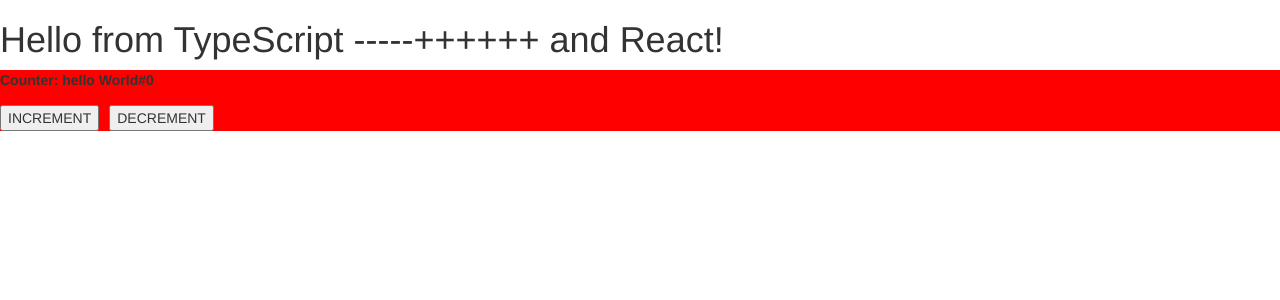
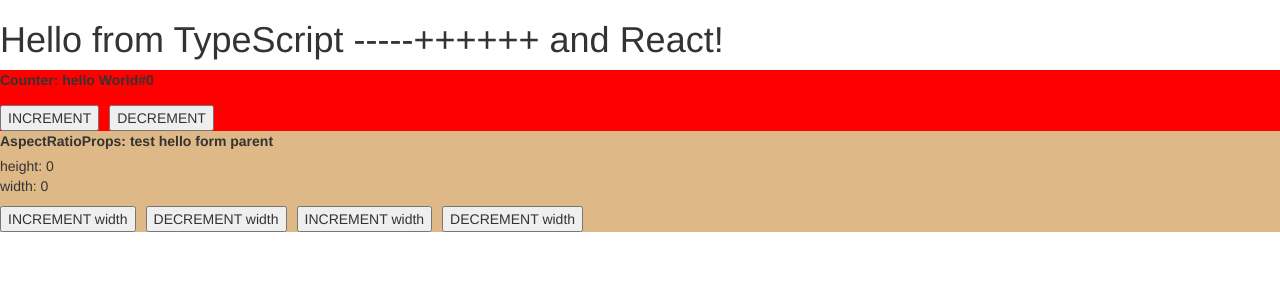
Before and after one commit to Yaduo/Time_Machine, a React app: page / in a window 1280 px wide. Shown: the top 300 px of the page. Built offline with nearby package versions, Linux system fonts and the light colour scheme.

Commit message:
- refactor - add AspectRatio component

```diff
--- a/src/Store.tsx
+++ b/src/Store.tsx
@@ -1,19 +1,35 @@
 
 import { createStore } from 'redux'
-import counterReducer from './components/Counter/CounterReducer'
+import { counterReducer }  from './components/Counter/CounterReducer'
+import { aspectRatioReducer, AspectRatioState } from './components/aspectRatio/AspectRatioReducer'
 
-class AppStore {
-    counter = 0
-}
+/*
+ * General App State stucture in the Reducx Store
+ */
+class AppState {
 
-function combineReducers(state = new AppStore(), action: any) {
-    return {
-        counter: counterReducer(state.counter, action),
-        ggg: {ddd: "asdgasdg", d:"asdgasdge sag"},
-        ddd: {p :0,a:2}
+    counter: number;
+    aspectRatio: AspectRatioState;
+
+    constructor() {
+        this.counter = 0
+        this.aspectRatio = new AspectRatioState()
     }
 }
 
-let store = createStore(combineReducers)
+/*
+ *  combine Reducers:
+ *    - CounterReducer, AspectRatioReducer
+ *    - return AppState
+ */
+function combineReducers(state = new AppState(), action: any): AppState {
+    return {
+        counter: counterReducer(state.counter, action),
+        aspectRatio: aspectRatioReducer(state.aspectRatio, action)
+    }
+}
 
-export default store;
+/**
+ * create store and initialize state by reducers
+ */
+export default createStore(combineReducers);
--- a/src/app.tsx
+++ b/src/app.tsx
@@ -9,11 +9,16 @@
 import { Hello } from "./components/Hello";
 import { Counter } from "./components/Counter/Counter";
 
+import { AspectRatio } from "./components/aspectRatio/AspectRatio"
+
 ReactDOM.render(
     <div>
         <Hello compiler="TypeScript -----++++++ " framework="React" />
         <Provider store={store}>
-            <Counter framework='World' label ='hello' />
+            <div>
+                <Counter framework='World' label ='hello' />
+                <AspectRatio helloFromParentCompoment='hello form parent' label ='test' />
+            </div>
         </Provider>
     </div>,
     document.getElementById("example")
--- /dev/null
+++ b/src/components/aspectRatio/AspectRatio.tsx
@@ -0,0 +1,87 @@
+import './AspectRatioStyle.less';
+import * as React from 'react';
+import { connect } from 'react-redux';
+import { AspectRatioAction } from "./AspectRatioActions";
+import { AspectRatioState } from './AspectRatioReducer'
+//import { Counter } from '../counter/Counter'
+
+/**
+ * the current Component State (not store state) definition
+*/
+interface States {}
+
+/**
+ * the htmlAttributes in Component Porps
+*/
+interface ContextProps {
+  helloFromParentCompoment: string,
+  label: string
+}
+
+/**
+ * the Store state (sub-state) connnected by using Component Porps
+*/
+interface ConnectedState {
+  aspectRatio: AspectRatioState
+}
+const mapStateToProps = (state: ConnectedState) => state;
+
+/**
+ * the Porps which will be used in Component to defind the Dispatches
+*/
+interface ConnectedDispatch {
+  incrHeight: () => void
+  decrHeight: () => void
+  decrWidth: () => void
+  incrWidth: () => void
+}
+const mapDispatchToProps = (dispatch: any) => ({
+    incrHeight: () => {
+        dispatch(AspectRatioAction.incrHeight(1));
+    },
+    decrHeight: () => {
+        dispatch(AspectRatioAction.decrHeight(1));
+    },
+    decrWidth: () => {
+        dispatch(AspectRatioAction.decrWidth(1));
+    },
+    incrWidth: () => {
+        dispatch(AspectRatioAction.incrWidth(1));
+    }
+} as ConnectedDispatch); // define the dispatch type
+
+/**
+ * combine the the Store sub-state, Store dispatchs and Context Props in to Component Props
+*/
+type Props = ConnectedState  & ConnectedDispatch & ContextProps;
+
+/*
+ * AspectRatio Component
+ */
+class AspectRatioComponent extends React.Component<Props, States> {
+    render() {
+        return (
+            <div className="aspect-ratio">
+                <p>
+                    <label>AspectRatioProps: { this.props.label} { this.props.helloFromParentCompoment} </label>
+                    <div>height: {this.props.aspectRatio.height}</div>
+                    <div>width: {this.props.aspectRatio.width}</div>
+                </p>
+                <button onClick={e => this.props.incrHeight()}>INCREMENT width</button>
+                <span style={{ padding: "0 5px" }} />
+                <button onClick={e => this.props.decrHeight()}>DECREMENT width</button>
+                <span style={{ padding: "0 5px" }} />
+                <button onClick={e => this.props.incrWidth()}>INCREMENT width</button>
+                <span style={{ padding: "0 5px" }} />
+                <button onClick={e => this.props.decrWidth()}>DECREMENT width</button>
+                {/*<Counter framework='World' label ='hello' />*/}
+            </div>
+        );
+    }
+}
+
+/*
+ * Exportable
+ * connect Component with sotre and actions
+ */
+export const AspectRatio = connect(mapStateToProps, mapDispatchToProps)(AspectRatioComponent) as React.ComponentClass<ContextProps>
--- /dev/null
+++ b/src/components/aspectRatio/AspectRatioActions.tsx
@@ -0,0 +1,42 @@
+
+/*
+ * action string
+ */
+export const ASPECT_RATIO_ACTION_TYPE = {
+    HEIGHT_INCR:'HEIGHT_INCR',
+    WIDTH_INCR: 'WIDTH_INCR',
+    HEIGHT_DECR: 'HEIGHT_DECR',
+    WIDTH_DECR: 'WIDTH_DECR'
+}
+
+/*
+ * action definition
+ */
+export class AspectRatioAction {
+
+    type: string;
+    value: number;
+
+    constructor(type:string, value:number) {
+        this.type = type;
+        this.value = value
+    }
+
+    ////////////////////////// action functions /////////////////////////////////
+
+    static incrHeight = (value: number) => {
+        return Object.assign({}, new AspectRatioAction(ASPECT_RATIO_ACTION_TYPE.HEIGHT_INCR, value));
+    }
+
+    static decrHeight = (value: number) => {
+        return Object.assign({}, new AspectRatioAction(ASPECT_RATIO_ACTION_TYPE.HEIGHT_DECR, value));
+    }
+
+    static incrWidth = (value: number) => {
+        return Object.assign({}, new AspectRatioAction(ASPECT_RATIO_ACTION_TYPE.WIDTH_INCR, value));
+    }
+
+    static decrWidth = (value: number) => {
+        return Object.assign({}, new AspectRatioAction(ASPECT_RATIO_ACTION_TYPE.WIDTH_DECR, value));
+    }
+}
--- /dev/null
+++ b/src/components/aspectRatio/AspectRatioReducer.tsx
@@ -0,0 +1,33 @@
+
+import { ASPECT_RATIO_ACTION_TYPE, AspectRatioAction } from './AspectRatioActions'
+
+/**
+ *  sub-state sturctue for AspectRatio component only
+ */
+export class AspectRatioState {
+    width: number;
+    height: number;
+
+    constructor(){
+        this.width = 0;
+        this.height = 0
+    }
+}
+
+/**
+ * sub-reducer for AspectRatio
+ */
+export function aspectRatioReducer(state = new AspectRatioState() , action: AspectRatioAction): AspectRatioState {
+    switch (action.type) {
+        case ASPECT_RATIO_ACTION_TYPE.HEIGHT_INCR:
+            return { width: state.width, height: state.height + action.value }
+        case ASPECT_RATIO_ACTION_TYPE.HEIGHT_DECR:
+            return { width: state.width, height: state.height - action.value }
+        case ASPECT_RATIO_ACTION_TYPE.WIDTH_DECR:
+            return  { width: state.width - action.value, height: state.height }
+        case ASPECT_RATIO_ACTION_TYPE.WIDTH_INCR:
+            return { width: state.width + action.value, height: state.height }
+        default:
+            return state
+    }
+}
--- /dev/null
+++ b/src/components/aspectRatio/AspectRatioStyle.less
@@ -0,0 +1,4 @@
+.aspect-ratio {
+    // Rules defined here will only apply to Foobar elements
+    background-color: burlywood;
+}
--- a/src/components/counter/Counter.tsx
+++ b/src/components/counter/Counter.tsx
@@ -3,25 +3,34 @@
 import { connect } from 'react-redux';
 import { CounterAction } from './CounterActions'
 
-// sub-store definition for counter only
-interface CounterState {}
+/**
+ * the current Component State (not store state) definition
+*/
+interface States {}
 
-// the htmlAttributes in CounterComponent
+
+/**
+ * the htmlAttributes in Component Porps
+*/
 interface ContextProps {
-  framework: string,
-  label: string
+    framework: string,
+    label: string
 }
 
-// the props provided by store which will be used in CounterComponent
+/**
+ * the Store state (sub-state) connnected by using Component Porps
+*/
 interface ConnectedState {
-  counter: number
+    counter: number
 }
 const mapStateToProps = (state: ConnectedState) => state;
 
-// the props which will be used in CounterComponent to defind the Dispatches
+/**
+ * the Porps which will be used in Component to defind the Dispatches
+*/
 interface ConnectedDispatch {
-  incr: () => void
-  decr: () => void
+    incr: () => void
+    decr: () => void
 }
 const mapDispatchToProps = (dispatch: any) => ({
     incr: () => {
@@ -30,15 +39,17 @@
     decr: () => {
         dispatch(CounterAction.decrCounter(1));
     }
-} as ConnectedDispatch); // difine the dispatch type
+} as ConnectedDispatch); // define the dispatch type
 
-// inject all the Props in to Component
-type CounterProps = ConnectedState  & ConnectedDispatch & ContextProps;
+/**
+ * combine the the Store sub-state, Store dispatchs and Context Props in to Component Props
+*/
+type Props = ConnectedState  & ConnectedDispatch & ContextProps;
 
 /*
  * Counter Component
  */
-class CounterComponent extends React.Component<CounterProps, CounterState> {
+class CounterComponent extends React.Component<Props, States> {
     render() {
         return (
             <div className="counter">
@@ -56,6 +67,6 @@
 
 /*
  * exportable
- * connect Component with sotre
+ * connect Component with sotre and actions
  */
 export const Counter = connect(mapStateToProps, mapDispatchToProps)(CounterComponent) as React.ComponentClass<ContextProps>
--- a/src/components/counter/CounterActions.tsx
+++ b/src/components/counter/CounterActions.tsx
@@ -1,3 +1,4 @@
+
 /*
  * action string
  */
@@ -19,7 +20,8 @@
         this.value = value;
     }
 
-    ////// action function
+    ////////////////////////// action functions /////////////////////////////////
+
     static incrCounter = (value: number) => {
         // must to return a Plan Object
         return Object.assign({}, new CounterAction(COUNTER_ACTION_TYPE.COUNTER_INCR, value));
--- a/src/components/counter/CounterReducer.tsx
+++ b/src/components/counter/CounterReducer.tsx
@@ -1,6 +1,9 @@
 import { COUNTER_ACTION_TYPE, CounterAction } from './CounterActions'
 
-export default function(state: number = 0, action: CounterAction) {
+/**
+ * sub-reducer for AspectRatio
+ */
+export function counterReducer(state: number = 0, action: CounterAction): number{
     switch (action.type) {
         case COUNTER_ACTION_TYPE.COUNTER_INCR:
             return state + action.value
```
